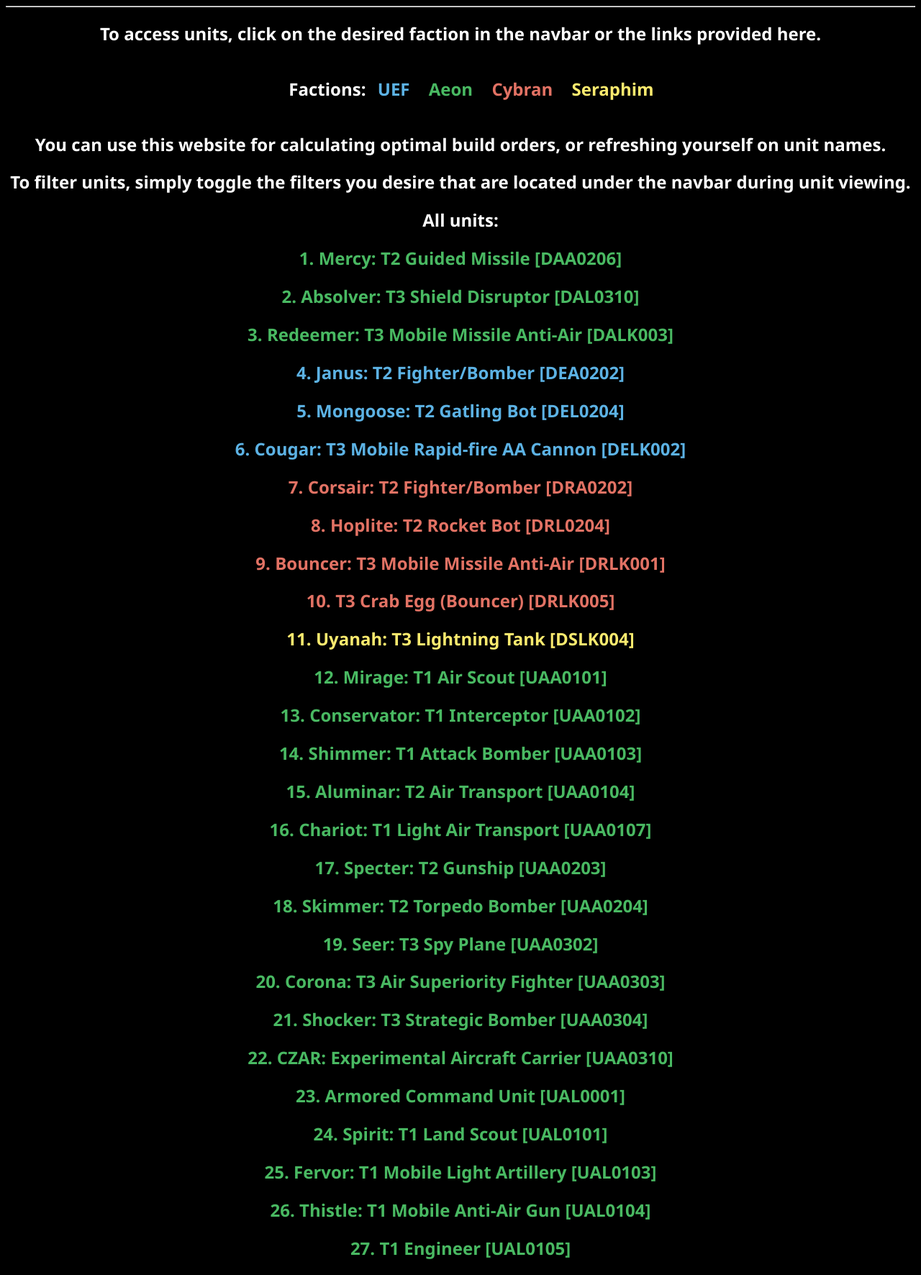
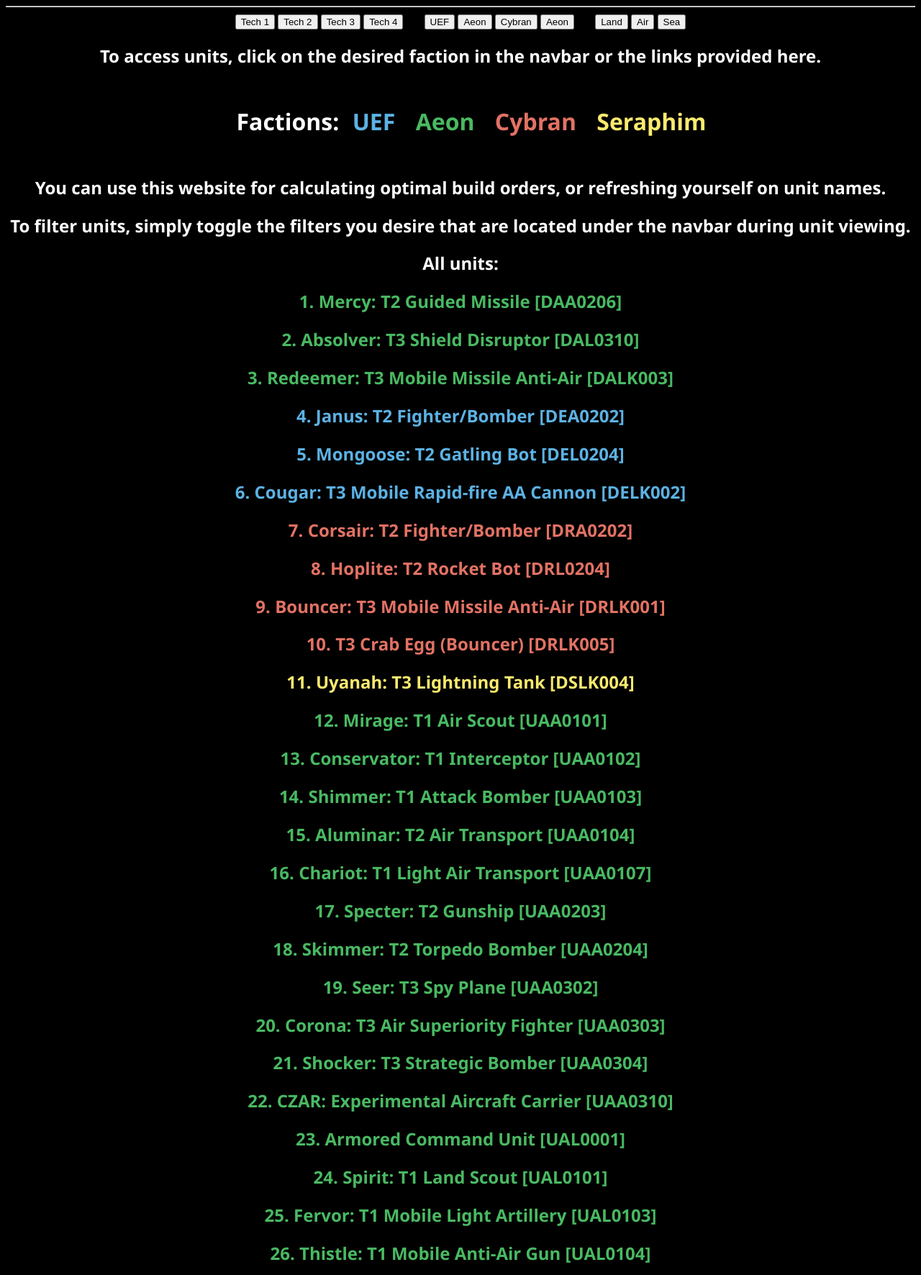
Before and after one commit to Someone-That/Supreme-Database, a Flask app: page / in a window 1280 px wide. Shown: the part 81-1853 px from the top of the page at 72% size. Run offline with Flask 3, Linux system fonts and the light colour scheme; data comes from the database, SQL or seed files in the repository.

Commit message:
Added html for filter buttons

```diff
--- a/routes.py
+++ b/routes.py
@@ -5,6 +5,12 @@ import sqlite3
 app = Flask(__name__)
 
 connection = sqlite3.connect('supreme_db.db')
+filters = {
+    "A": "Aeon",
+    "E": "UEF",
+    "R": "Cybran",
+    "S": "Seraphim"
+}
 
 
 def sql_statement(connection, sql):
--- a/static/css/style.css
+++ b/static/css/style.css
@@ -93,6 +93,11 @@ header
     color: white;
 }
 
+.filter-buttons
+{
+    display: inline-block;
+}
+
 .unit
 {
     color: aquamarine;
--- a/templates/faction.html
+++ b/templates/faction.html
@@ -1,5 +1,6 @@
 {% extends "layout.html" %}
 {% block content %}
+{% include "filter_bar.html" %}
 
 {% for unit in units %} <!--loops through all the data neatly-->
     <h2><a href="/unit/{{unit[0]}}" class="unit {{unit[2]}}_colour">{{unit[0]}}. {{unit[1]}}</a></h2> <!--displays id, name-->
--- /dev/null
+++ b/templates/filter_bar.html
@@ -0,0 +1,13 @@
+<div class="filter-buttons">
+<button>Tech 1</button>
+<button>Tech 2</button>
+<button>Tech 3</button>
+<button style="margin-right: 25px;">Tech 4</button>
+<button>UEF</button>
+<button>Aeon</button>
+<button>Cybran</button>
+<button style="margin-right: 25px;">Aeon</button>
+<button>Land</button>
+<button>Air</button>
+<button>Sea</button>
+</div>
--- a/templates/home.html
+++ b/templates/home.html
@@ -1,16 +1,17 @@
 {% extends "layout.html" %}
 {% block content %}
+{% include "filter_bar.html" %}
 
 <h2>To access units, click on the desired faction in the navbar or the links provided here.</h2>
 
-<h2>
+<h1>
 <ul style="display: inline-block;"> Factions:
     <li><a href="/faction/UEF" class="uef_colour">UEF</a></li>
     <li><a href="/faction/Aeon" class="aeon_colour">Aeon</a></li>
     <li><a href="/faction/Cybran" class="cybran_colour">Cybran</a></li>
     <li><a href="/faction/Seraphim" class="seraphim_colour">Seraphim</a></li>
 </ul>
-</h2>
+</h1>
 
 <h2>You can use this website for calculating optimal build orders, or refreshing yourself on unit names.</h2>
 
```
